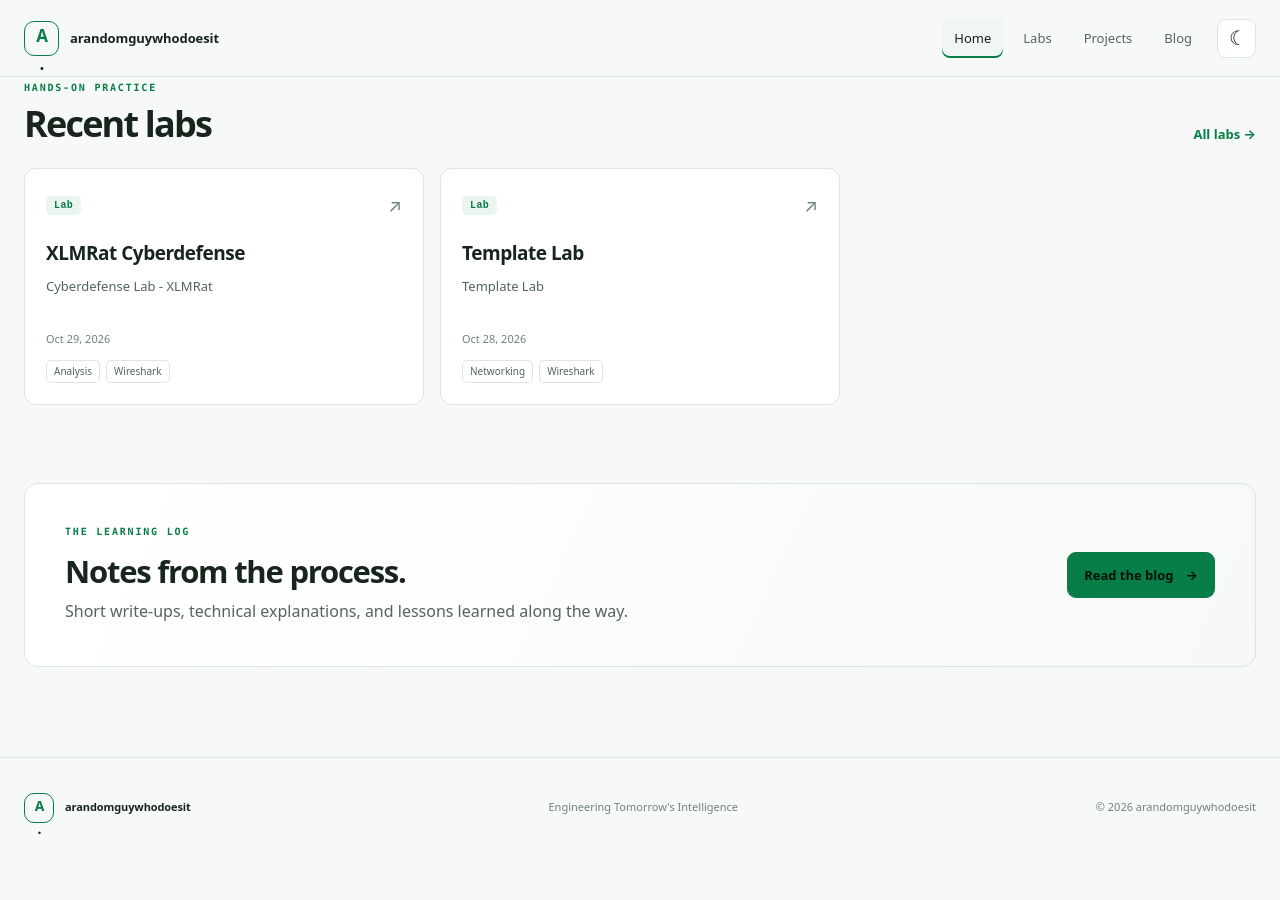
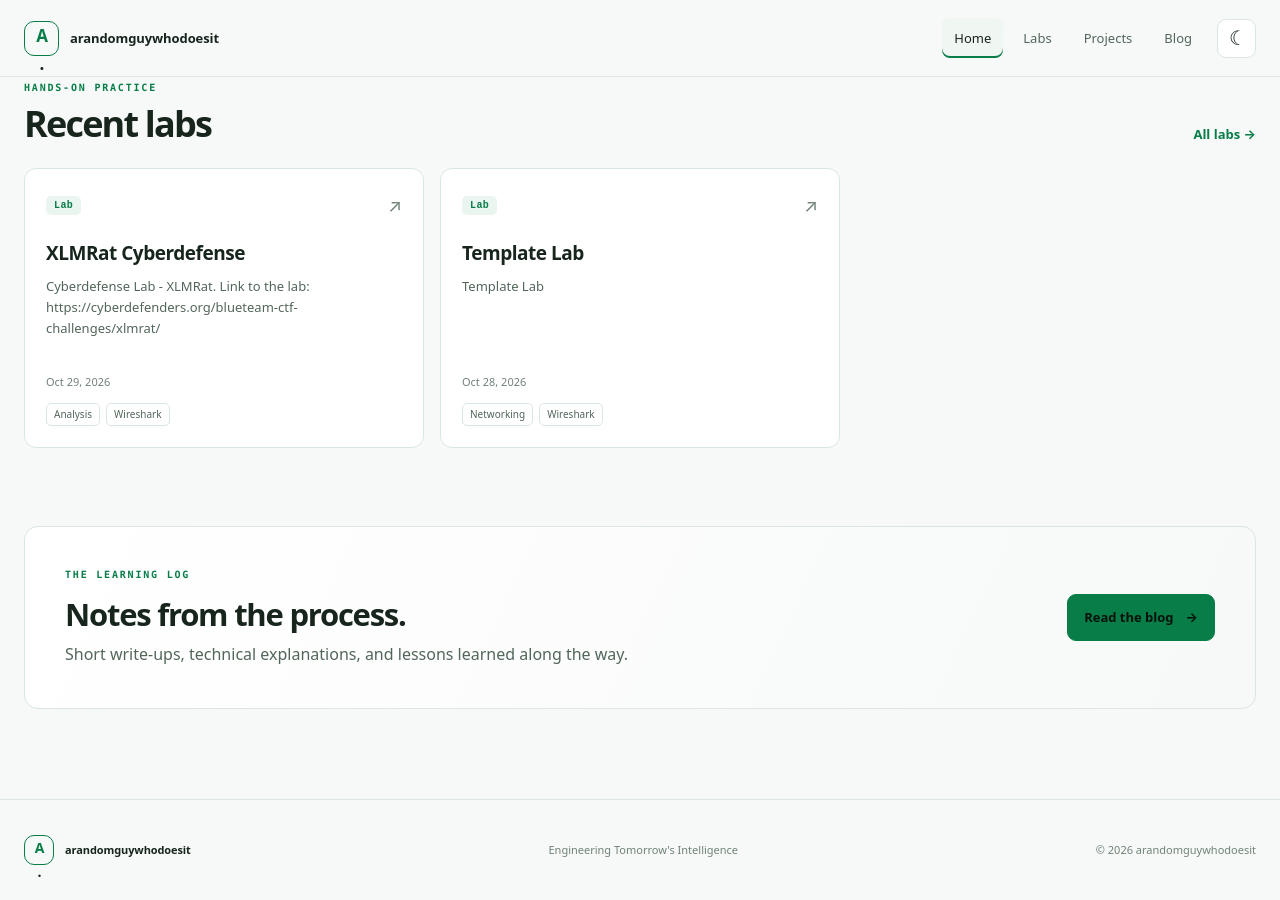
Before and after one commit to arandomguywhodoesit/arandomguywhodoesit.github.io, a Jekyll site: the page built from index.html, in a window 1280 px wide and 900 px high, scrolled down 1365 px. Built offline with Jekyll 4.4.1, drawn with Linux system fonts in a browser that asks for light colours; before the commit the page ends 2223 px from its top, so only the background shows below that.

Commit message:
Update XLMRat Cyberdefense.md
Addded link to the lab

```diff
--- a/_labs/XLMRat Cyberdefense.md
+++ b/_labs/XLMRat Cyberdefense.md
@@ -2,7 +2,7 @@
 title: "XLMRat Cyberdefense"
 source: "https://chocolate-track-8f8.notion.site/XLMRat-Cyberdefense-403c20b2db8d808b954ef90e5c540784"
 date: 2026-10-29
-description: "Cyberdefense Lab - XLMRat"
+description: "Cyberdefense Lab - XLMRat. Link to the lab: https://cyberdefenders.org/blueteam-ctf-challenges/xlmrat/"
 tags: [Analysis, Wireshark, TCP]
 category: Network Analysis
 ---
```
